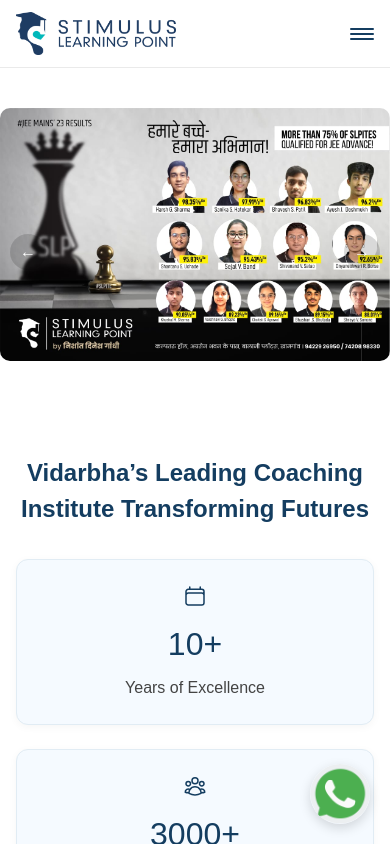
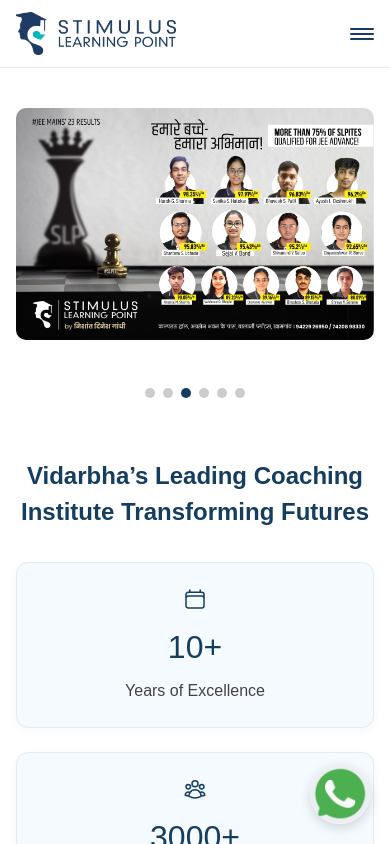
Before and after one commit to Harsh062/slp-website, a Next.js app: page / in a window 390 px wide. Shown: the top 844 px of the page. Built offline with nearby package versions, Linux system fonts and the light colour scheme.

Commit message:
Fix results carousel ui on home page

```diff
--- a/src/app/components/ResultsCarousel.js
+++ b/src/app/components/ResultsCarousel.js
@@ -49,6 +49,16 @@ const ResultsCarousel = () => {
         ))}
       </div>
 
+      <div className="carousel-dots">
+        {images.map((_, idx) => (
+          <button
+            key={idx}
+            className={`carousel-dot ${currentSlide === idx ? "active" : ""}`}
+            onClick={() => instanceRef.current?.moveToSlideRelative(idx)}
+          />
+        ))}
+      </div>
+
       {/* Arrows on sides */}
       <button
         onClick={() => instanceRef.current?.prev()}
--- a/src/app/globals.css
+++ b/src/app/globals.css
@@ -60,7 +60,7 @@ a {
   color: var(--accent-color);
 }
 
-button:not(.dot) {
+/* button:not(.dot) {
   background-color: var(--accent-color);
   color: #fff;
   border: none;
@@ -68,7 +68,7 @@ button:not(.dot) {
   border-radius: 6px;
   font-weight: 600;
   cursor: pointer;
-}
+} */
 
 .results-carousel {
   max-width: 900px;
@@ -183,6 +183,36 @@ button.carousel-arrow:hover {
 
   .nav-items a {
     flex: 0 0 auto;
+  }
+
+  .results-carousel {
+    padding: 0 16px; /* add spacing on left and right */
+  }
+
+  .carousel-arrow {
+    display: none;
+  }
+
+  .carousel-dots {
+    display: flex;
+    justify-content: center;
+    gap: 8px;
+    margin-top: 16px;
+  }
+
+  .carousel-dot {
+    width: 10px;
+    height: 10px;
+    background-color: #ccc;
+    border-radius: 50%;
+    border: none;
+    cursor: pointer;
+    transition: background-color 0.3s ease;
+  }
+
+  .carousel-dot.active,
+  .carousel-dot:hover {
+    background-color: var(--primary-color);
   }
 }
 
```
